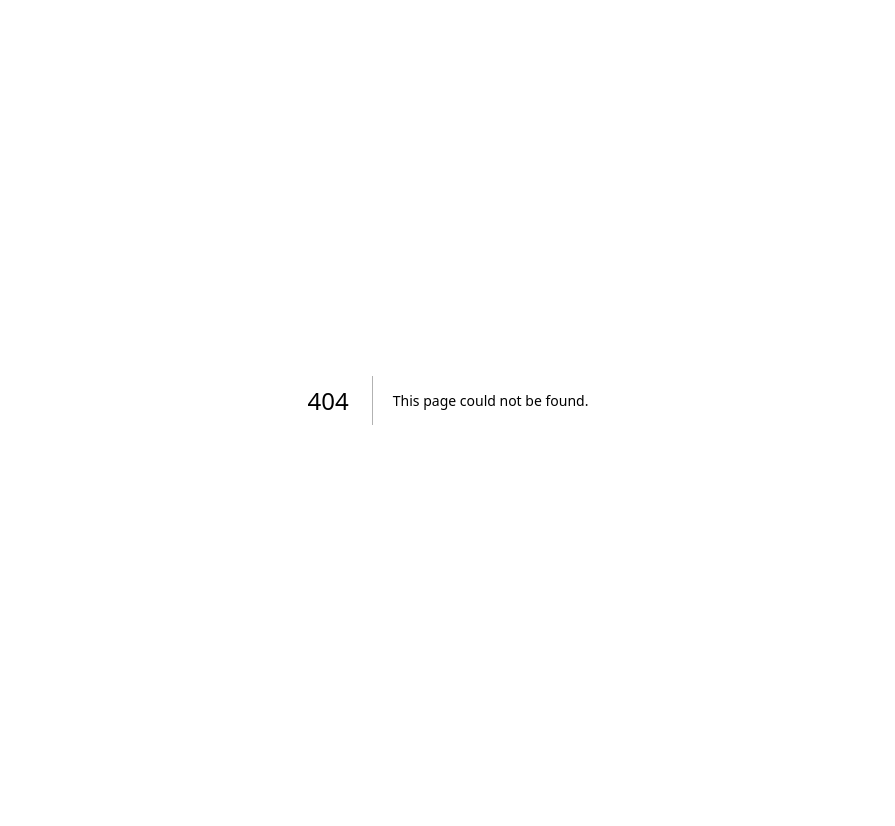
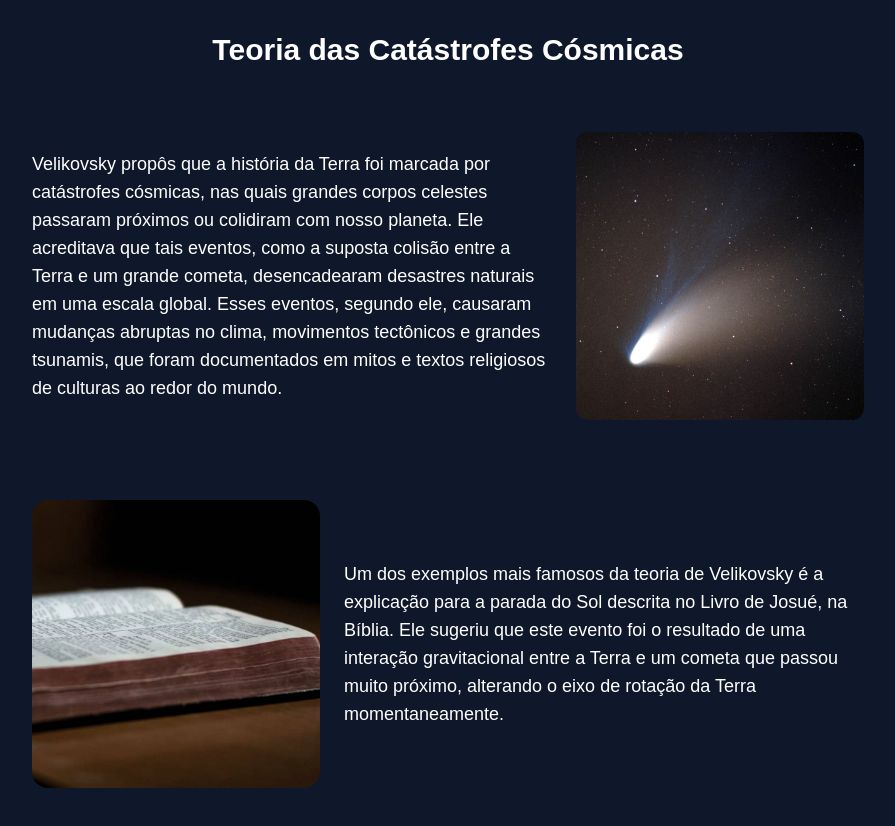
Before and after one commit to 1TDSPF-24/checkpoint-worlds-in-collision, a Next.js app: page /catastrophe in a window 1280 px wide. Before the commit this address had no page. Shown: the top 826 px of the page, without its empty margins (192-1087 px from the left). Before the commit the page ends 800 px from the top, so only its background shows below. Built offline with nearby package versions, Linux system fonts and the light colour scheme.

Commit message:
add catastrophe page

```diff
--- /dev/null
+++ b/src/app/catastrophe/page.tsx
@@ -0,0 +1,19 @@
+import Image from "next/image"
+import Bible from "../../../public/img/bible.jpg"
+import Comet from "../../../public/img/comet.jpg"
+
+export default function Catastrophe() {
+    return (
+        <section className="flex flex-col items-center p-8 gap-12 bg-slate-900 text-white">
+            <h1 className="text-3xl font-bold">Teoria das Catástrofes Cósmicas</h1>
+            <div className="flex items-center justify-center px-8 py-4 gap-6 max-w-4xl">
+                <p className="text-lg">Velikovsky propôs que a história da Terra foi marcada por catástrofes cósmicas, nas quais grandes corpos celestes passaram próximos ou colidiram com nosso planeta. Ele acreditava que tais eventos, como a suposta colisão entre a Terra e um grande cometa, desencadearam desastres naturais em uma escala global. Esses eventos, segundo ele, causaram mudanças abruptas no clima, movimentos tectônicos e grandes tsunamis, que foram documentados em mitos e textos religiosos de culturas ao redor do mundo.</p>
+                <Image src={Comet} alt="Imannuel Velikovsky" width={1000} height={1000} className="size-72 rounded-xl" />
+            </div>
+            <div className="flex items-center justify-center px-8 py-4 gap-6 max-w-4xl">
+                <Image src={Bible} alt="Sistema Solar" width={800} height={800} className="size-72 rounded-2xl" />
+                <p className="text-lg">Um dos exemplos mais famosos da teoria de Velikovsky é a explicação para a parada do Sol descrita no Livro de Josué, na Bíblia. Ele sugeriu que este evento foi o resultado de uma interação gravitacional entre a Terra e um cometa que passou muito próximo, alterando o eixo de rotação da Terra momentaneamente.</p>
+            </div>
+        </section>
+    )
+}
--- a/src/app/page.tsx
+++ b/src/app/page.tsx
@@ -8,7 +8,7 @@ export default function Home() {
       <h1 className="text-3xl font-bold">Introdução ao Worlds in Collision</h1>
       <div className="flex items-center justify-center px-8 py-4 gap-6 max-w-4xl">
         <p className="text-lg">Publicado pela primeira vez em 1950, Worlds in Collision de <span className="font-semibold italic">Immanuel Velikovsky</span> é uma obra controversa que propõe que eventos catastróficos de origem cósmica moldaram a história da Terra. Velikovsky desafiou as teorias científicas convencionais, sugerindo que eventos como a separação do Mar Vermelho e a parada do Sol, descritos em antigas escrituras, foram causados por perturbações planetárias. Ele usou mitos, registros históricos e tradições culturais de várias civilizações antigas para argumentar que corpos celestes, como cometas e planetas, colidiram ou passaram perigosamente perto da Terra, alterando o curso da história.</p>
-        <Image src={Immanuel} alt="Imannuel Velikovsky" width={492} height={554} className="size-72 rounded-xl" />
+        <Image src={Immanuel} alt="Imannuel Velikovsky" width={616} height={600} className="size-72 rounded-xl" />
       </div>
       <div className="flex items-center justify-center px-8 py-4 gap-6 max-w-4xl">
         <Image src={Solar} alt="Sistema Solar" width={1200} height={800} className="size-72 rounded-2xl" />
```
Also changed, not shown: public/img/bible.jpg (added), public/img/comet.jpg (added).
